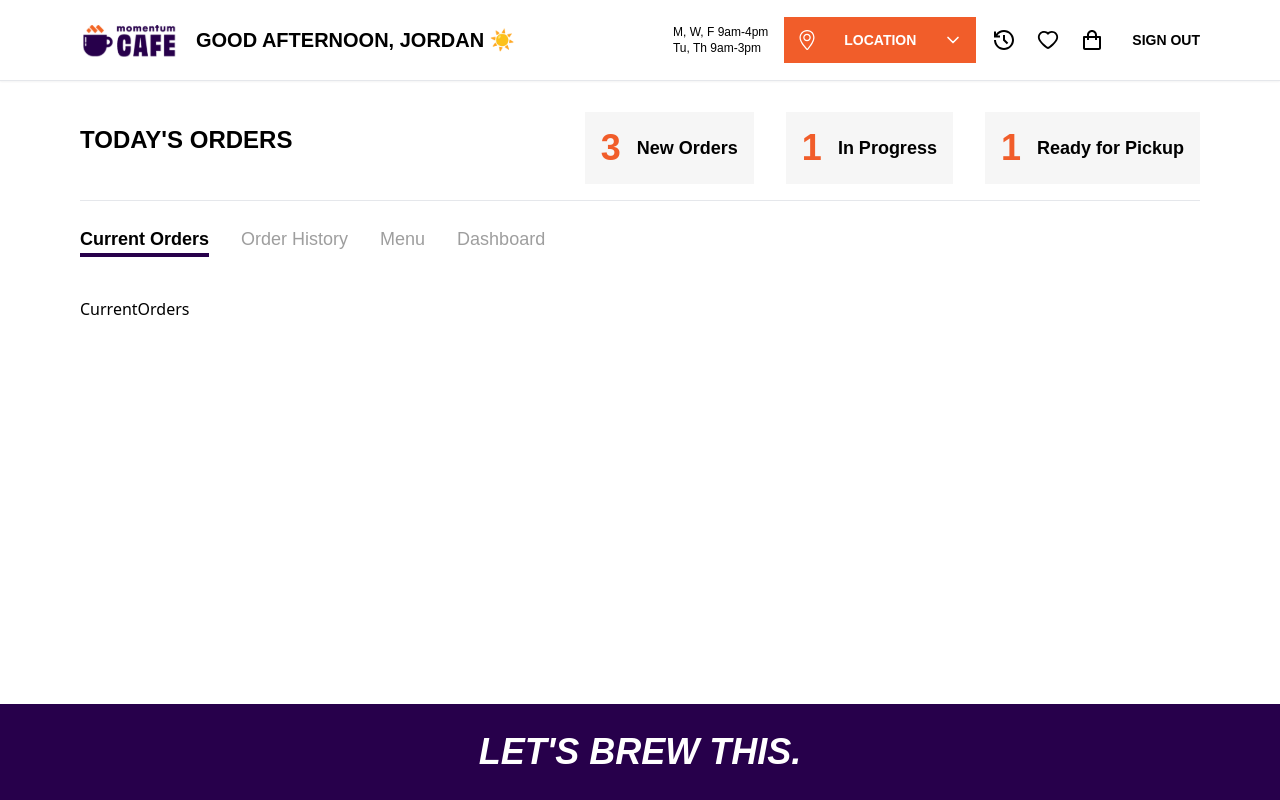
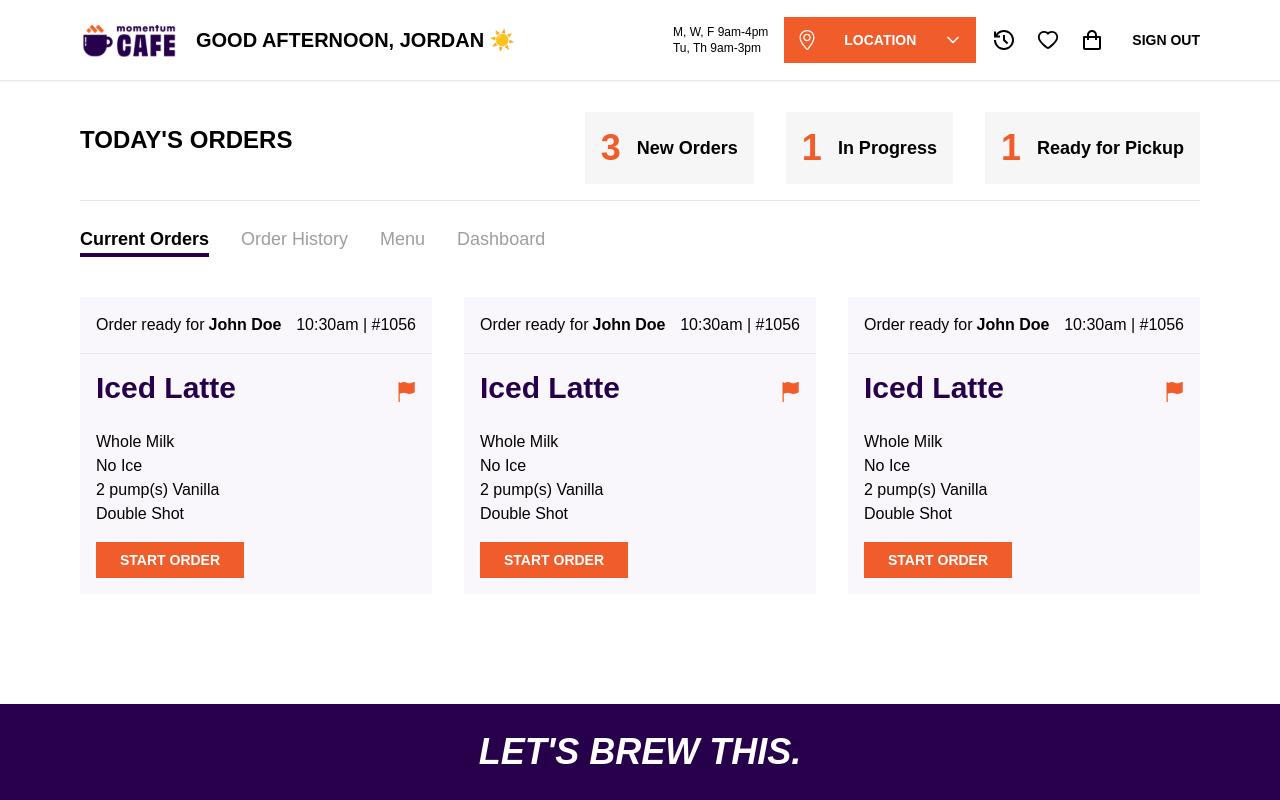
Before and after one commit to interactivejo/momentum-coffee-app, a Next.js app in the folder coffee-app/: page /dashboard in a window 1280 px wide. Built offline with nearby package versions, Linux system fonts and the light colour scheme; a web font is replaced by a local one.

Commit message:
set up current orders block

```diff
--- a/coffee-app/app/components/sections/CurrentOrders.tsx
+++ b/coffee-app/app/components/sections/CurrentOrders.tsx
@@ -1,8 +1,74 @@
 import React from 'react'
+import OrderCard from '../ui/OrderCard'
+
+const orders = [
+  {
+    name: "John Doe",
+    createdAt: "10:30am",
+    orderNumber: "1056",
+    order: "Iced Latte",
+    customizations: [
+      {
+       milk: "Whole Milk",
+       ice: "No Ice",
+        syrup: "Vanilla",
+        syrupQnt: "2",
+        espresso: "Double Shot",
+      },
+    ]
+  },
+  {
+    name: "John Doe",
+    createdAt: "10:30am",
+    orderNumber: "1056",
+    order: "Iced Latte",
+    customizations: [
+      {
+       milk: "Whole Milk",
+       ice: "No Ice",
+        syrup: "Vanilla",
+        syrupQnt: "2",
+        espresso: "Double Shot",
+      },
+    ]
+  },
+  {
+    name: "John Doe",
+    createdAt: "10:30am",
+    orderNumber: "1056",
+    order: "Iced Latte",
+    customizations: [
+      {
+       milk: "Whole Milk",
+       ice: "No Ice",
+        syrup: "Vanilla",
+        syrupQnt: "2",
+        espresso: "Double Shot",
+      },
+    ]
+  },
+]
 
 const CurrentOrders = () => {
   return (
-    <div>CurrentOrders</div>
+    <div>
+
+      <div className='grid grid-cols-3 gap-8'>
+        {orders.map((order) => (
+          <OrderCard
+            name={order.name}
+            createdAt={order.createdAt}
+            orderNumber={order.orderNumber}
+            order={order.order}
+            customizations={order.customizations}
+          />
+        ))}
+
+
+
+      </div>
+
+    </div>
   )
 }
 
--- /dev/null
+++ b/coffee-app/app/components/ui/OrderCard.tsx
@@ -0,0 +1,45 @@
+import React from 'react'
+import ButtonPrimary from './ButtonPrimary'
+import { BsFlagFill } from 'react-icons/bs'
+
+const OrderCard = (props: any) => {
+
+
+
+  return (
+    <div className='bg-[#F9F7FB]'>
+
+        <div className='flex flex-row justify-between font-Futura border-b-[1px] p-4'>
+            <p className=''>Order ready for
+                <span className='ml-1 font-semibold'>{props.name}</span>
+            </p>
+
+            <p>{props.createdAt} | #{props.orderNumber}</p>
+        </div>
+
+        <div className='flex flex-col items-start gap-4 p-4'>
+
+            <div className='flex flex-row items-center justify-between w-full gap-4'>
+               <h3 className='font-ObviouslyNarrow font-semibold text-[#27004B] text-3xl mb-2'>{props.order}</h3>
+               <BsFlagFill size={20} className='text-[#F15D2A] cursor-pointer' />
+            </div>
+
+
+            {props.customizations.map((customization: any) => (
+              <ul key={Math.random()} className='font-Futura'>
+                <li>{customization.milk}</li>
+                <li>{customization.ice}</li>
+                <li>{customization.syrupQnt} pump(s) {customization.syrup}</li>
+                <li>{customization.espresso}</li>
+              </ul>
+            ))}
+
+            <ButtonPrimary cta='Start Order' />
+
+        </div>
+
+    </div>
+  )
+}
+
+export default OrderCard
```
